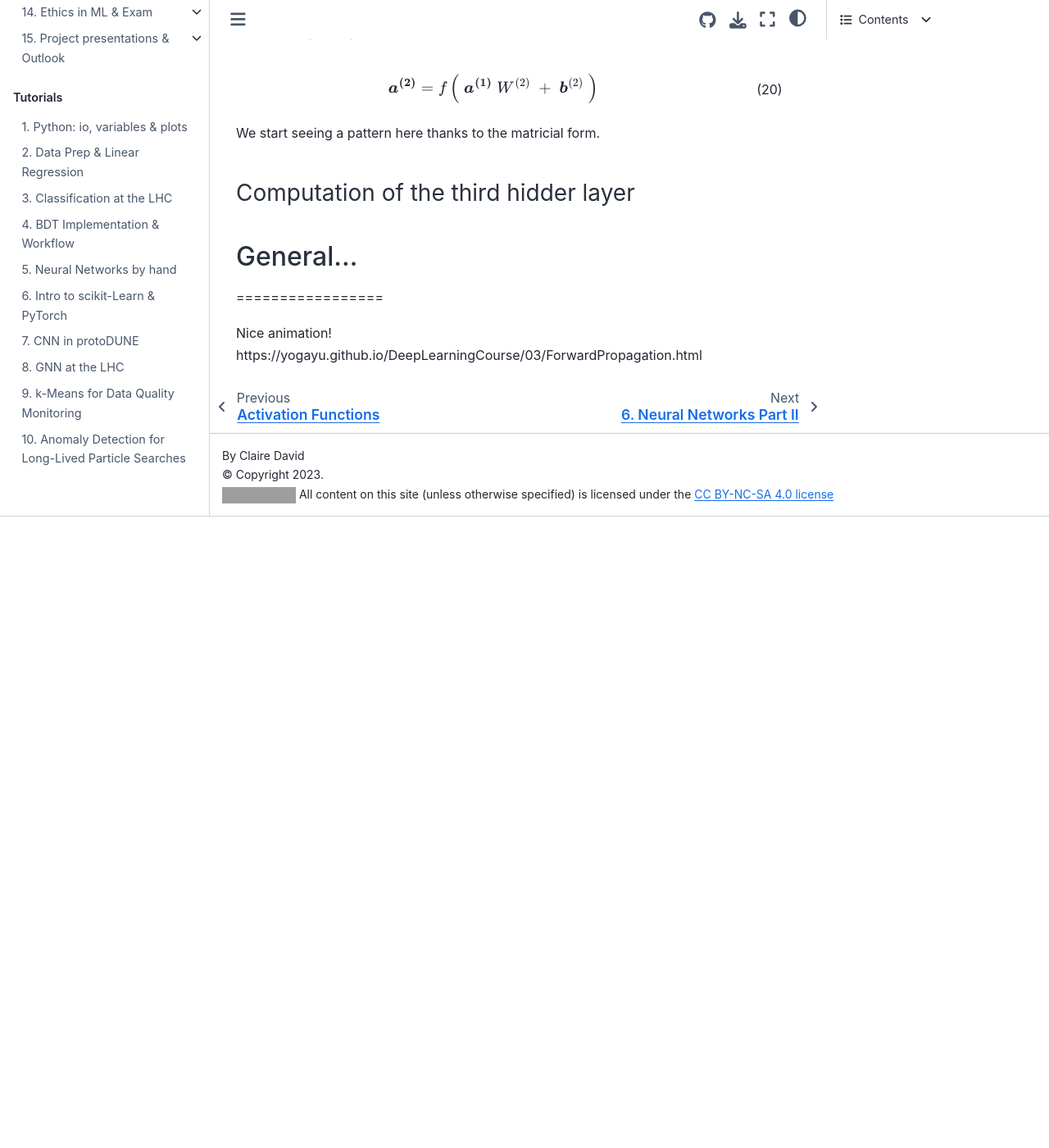
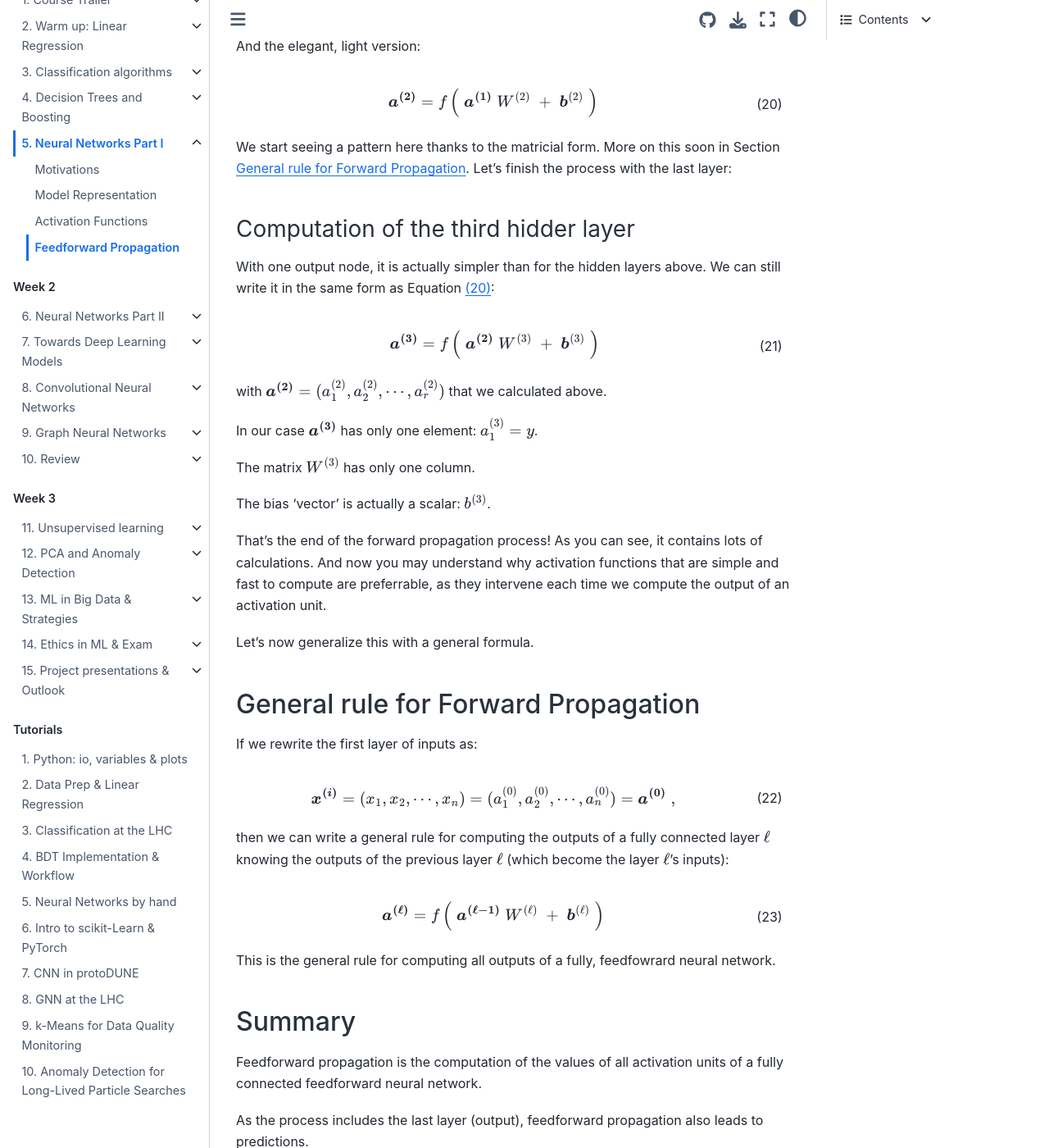
Before and after one commit to clairedavid/ml_in_hep, a Jupyter Book: the page built from week1/NN1_feedforward.md, in a window 1280 px wide and 1400 px high, scrolled down 3938 px. Shown: the whole window at 82% size. Built offline with Jupyter Book 1.0.4 settings and Sphinx 7.4.7 and the Sphinx Book theme 1.1.4, drawn with Linux system fonts in a browser that asks for light colours; pages that are not in the unit, such as notebooks, are missing from menus; before the commit the page ends 4568 px from its top, so only the background shows below that; some of the changed text lies outside the part shown; grey boxes are pictures that could not be loaded.

Commit message:
Lecture 5 done

````diff
--- a/week1/NN1_feedforward.md
+++ b/week1/NN1_feedforward.md
@@ -41,14 +41,14 @@ The layer numbering starts at the first hidden layer where $\ell=1$. The input l
 __Activation units__
 In a given layer $\ell = 1, 2, \cdots, N^\text{layer}$, the activation units will give outputs that we will note as a row vector
 ```{math}
-\boldsymbol{a^{(\ell)}} = ( a_1^{(\ell)}, a_2^{(\ell)}, \cdots , a_q^{(\ell)}) \;,
+\boldsymbol{a^{(\ell)}} = \left( a_1^{(\ell)}, a_2^{(\ell)}, \cdots , a_q^{(\ell)} \right) \;,
 ```
 where the upperscript is the layer number and the subscript is the row of the activation unit in the layer, starting from the top.
 
 __Biases__
 The biases are also row vectors, one for each layer it connects to and of dimension the number of nodes in that layer:
 ```{math}
-\boldsymbol{b^{(\ell)}} = ( b_1^{(\ell)}, b_2^{(\ell)}, \cdots , b_q^{(\ell)})
+\boldsymbol{b^{(\ell)}} = \left( b_1^{(\ell)}, b_2^{(\ell)}, \cdots , b_q^{(\ell)}\right)
 ```
 If the last layer is only made of one node like in our example above, then $b$ is a scalar.
 
@@ -59,7 +59,7 @@ w^\ell_{(\ell -1) \; \to \; \ell}
 ```
 In other words, the first index is the row of the node from the previous layer (departing node of the weight's arrow) and the second index is the row of the node from the current layer (the one the weight's arrow points to). For instance $w^{(2)}_{3,1}$ is the weight from the third node of layer (1) going to the first node of layer (2).
 
-We can actually represent each weight from layer $\ell -1$ to layer $\ell$ as a matrix $W^{(\ell)}$. If the previous layer $\ell -1$ as $n$ nodes and the layer $\ell$ has $q$ activation units, we will have:
+We can actually represent each weight from layer $\ell -1$ to layer $\ell$ as a matrix $W^{(\ell)}$. If the previous layer $\ell -1$ has $n$ nodes and the layer $\ell$ has $q$ activation units, we will have:
 
 ```{math}
 :label: Wmatrixeq
@@ -89,7 +89,7 @@ a^{(1)}_q &= f\left(\; w_{1,q}^{(1)} \; x_1 \;+\; w_{2,q}^{(1)} \; x_2 \;+\; \cd
 ```
 
 
-We can actually write it in the matrix form. Let's first right an expanded version with the matrix elements:
+We can actually write it in the matrix form. Let's first write it in an expanded version with the matrix elements:
 ```{math}
 :label: firstlayermatrixexpandedeq
 \boldsymbol{a^{(1)}} = f\left[ \; ( x_1, x_2, \cdots, x_n)
@@ -118,16 +118,66 @@ w_{q,1}^{(1)} & w_{q,2}^{(1)} &  \cdots & w_{q,r}^{(1)} \\
 
 And the elegant, light version:
 ```{math}
-:label: firstlayermatrixeq
+:label: secondlayermatrixeq
 \boldsymbol{a^{(2)}} = f\left( \; \boldsymbol{a^{(1)}} \;W^{(2)} \;+\; \boldsymbol{b}^{(2)} \;\right)
 ```
 
-We start seeing a pattern here thanks to the matricial form.
+We start seeing a pattern here thanks to the matricial form. More on this soon in Section {ref}`NN1:forwardprop:rule`. Let's finish the process with the last layer:
 
 ### Computation of the third hidder layer
+With one output node, it is actually simpler than for the hidden layers above. We can still write it in the same form as Equation {eq}`secondlayermatrixeq`:
+```{math}
+:label: thirdlayermatrixeq
+\boldsymbol{a^{(3)}} = f\left( \; \boldsymbol{a^{(2)}} \;W^{(3)} \;+\; \boldsymbol{b}^{(3)} \;\right)
+```
+with $\boldsymbol{a^{(2)}} = (a^{(2)}_1, a^{(2)}_2, \cdots, a^{(2)}_r)$ that we calculated above.
+
+In our case $\boldsymbol{a^{(3)}}$ has only one element: $a^{(3)}_1 = y$.
+
+The matrix $W^{(3)}$ has only one column.
+
+The bias 'vector' is actually a scalar: $b^{(3)}$.
+
+That's the end of the forward propagation process! As you can see, it contains lots of calculations. And now you may understand why activation functions that are simple and fast to compute are preferrable, as they intervene each time we compute the output of an activation unit.
+
+Let's now generalize this with a general formula.
 
 
-## General...
+(NN1:forwardprop:rule)=
+## General rule for Forward Propagation
+
+If we rewrite the first layer of inputs as:
+```{math}
+:label: xisazeroeq
+\boldsymbol{x^{(i)}} = ( x_1, x_2, \cdots, x_n) = ( a^{(0)}_1, a^{(0)}_2, \cdots, a^{(0)}_n) = \boldsymbol{a^{(0)}} \;,
+```
+then we can write a general rule for computing the outputs of a fully connected layer $\ell$ knowing the outputs of the previous layer $\ell$ (which become the layer $\ell$'s inputs):
+
+```{math}
+:label: genrulefeedforwardeq
+\boldsymbol{a^{(\ell)}} = f\left( \; \boldsymbol{a^{(\ell -1)}} \;W^{(\ell)} \;+\; \boldsymbol{b}^{(\ell)} \;\right)
+```
+
+This is the general rule for computing all outputs of a fully, feedfowrard neural network.
+
+## Summary
+Feedforward propagation is the computation of the values of all activation units of a fully connected feedforward neural network.
+
+As the process includes the last layer (output), feedforward propagation also leads to predictions.
+
+These predictions will be compared to the observed values.
+
+Feedforward propagation is a step in the training of a neural network.
+
+The next step of the training is to go 'backward', from the output error $\hat{y}^\text{pred} - y^\text{obs}$ to the first layer to then adjust all weights using a gradient-based procedure. This is the core of backpropagation, which we will cover at the next lecture.
+
+
+```{admonition} Learn More
+:class: seealso
+Very nice animations [here](https://yogayu.github.io/DeepLearningCourse/03/ForwardPropagation.html) illustrating the forward propagation process.
+Source: [Xinyu You's course _An online deep learning course for humanists_](https://yogayu.github.io/DeepLearningCourse/intro.html)
+```
+
 
 =================
 
````
Also changed, not shown: week1/warmup_1D_linRegGDmulti.md (+9 -15 lines).
